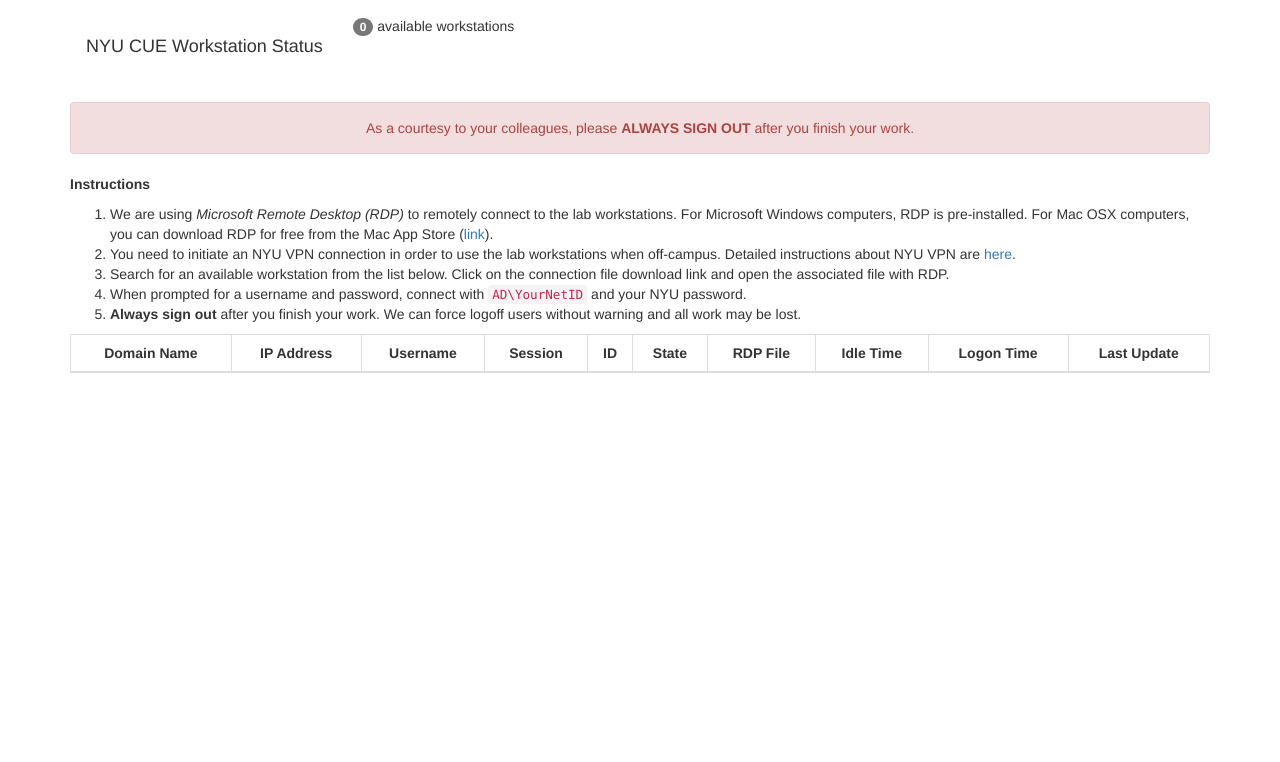
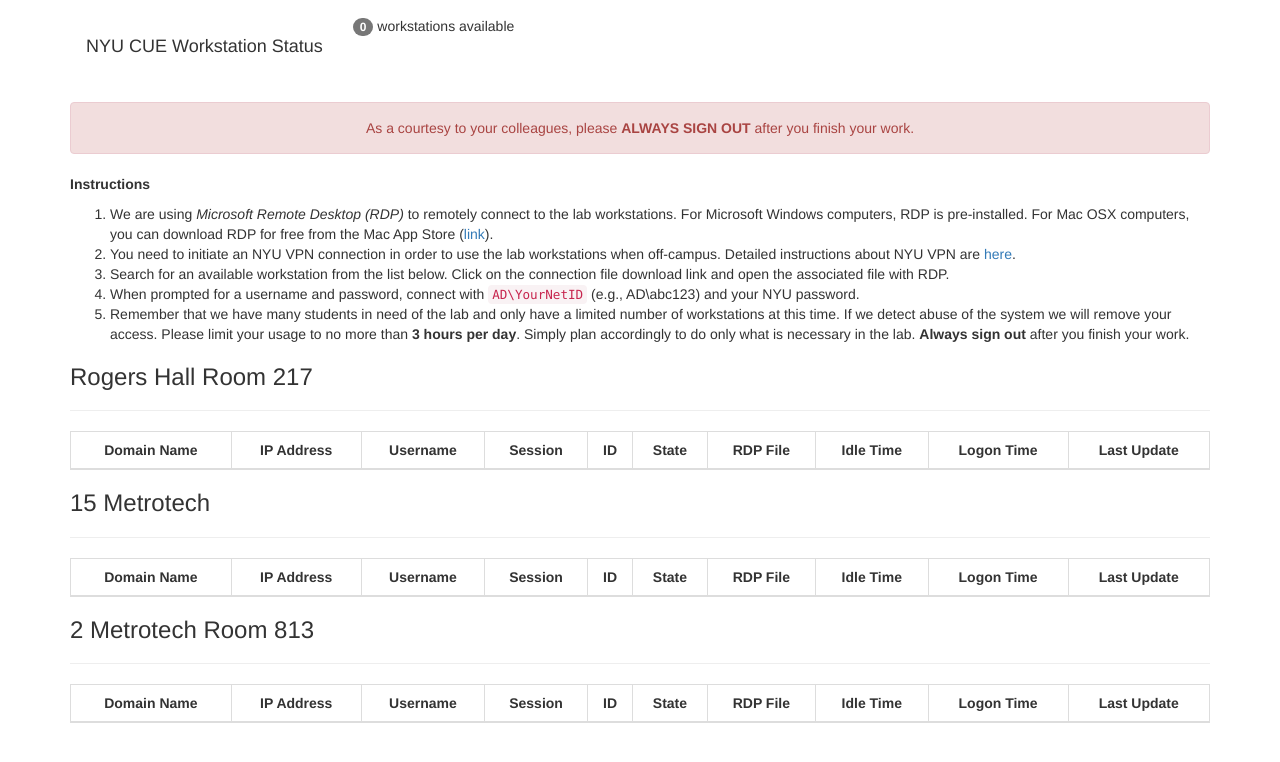
Before and after one commit to bsashank2710/nyu-lab-pc-status, a Flask app: page / in a window 1280 px wide. Shown: the top 762 px of the page. Run offline with Flask 2, Linux system fonts and the light colour scheme; tables that the repository leaves empty hold one stand-in row (values such as "Sample post"); lists and menus that the app fills with data are empty; some libraries are stand-ins or nearby versions.

Commit message:
misc upgrades

```diff
--- a/app/templates/index.html
+++ b/app/templates/index.html
@@ -3,7 +3,7 @@
 {% block nav_text %}
 <span class="navbar-text">
   <span class="badge badge-pill badge-secondary">{{ w_count }}</span>
-  available workstations
+  workstations available
 </span>
 {% endblock %}
 
@@ -33,15 +33,20 @@
             Search for an available workstation from the list below. Click on the connection file download link and open the associated file with RDP.
           </li>
           <li>
-            When prompted for a username and password, connect with <code>AD\YourNetID</code> and your NYU password.
+            When prompted for a username and password, connect with <code>AD\YourNetID</code> (e.g., AD\abc123) and your NYU password.
           </li>
           <li>
-            <strong>Always sign out</strong> after you finish your work. We can force logoff users without warning and all work may be lost.
+            Remember that we have many students in need of the lab and only have a limited number of workstations at this time.
+            If we detect abuse of the system we will remove your access. Please limit your usage to no more than <strong>3 hours per day</strong>.
+            Simply plan accordingly to do only what is necessary in the lab. <strong>Always sign out</strong> after you finish your work.
           </li>
         </ol>
       </p>
     </div>
   </div>
+
+  <h3>Rogers Hall Room 217</h3>
+  <hr class="mt-0">
 
   <table class="table table-sm table-bordered table-hover">
     <thead>
@@ -60,6 +65,7 @@
     </thead>
     <tbody>
       {% for key, value in status_dict.items() %}
+        {% if key[:5] == "CUE03" %}
         <tr>
           <td>{{ key }}</td>
           <td>{{ value[0] if value[0] else '' }}</td>
@@ -84,8 +90,113 @@
           <td>{{ value[6] if value[6] else '' }}</td>
           <td>{{ value[7].strftime('%m/%d/%Y %I:%M %p') }}</td>
         </tr>
+        {% endif %}
       {% endfor %}
     </tbody>
   </table>
 
+
+  <h3>15 Metrotech</h3>
+  <hr class="mt-0">
+
+  <table class="table table-sm table-bordered table-hover">
+    <thead>
+      <tr>
+        <th scope="col" class="text-center align-middle">Domain Name</th>
+        <th scope="col" class="text-center align-middle">IP Address</th>
+        <th scope="col" class="text-center align-middle">Username</th>
+        <th scope="col" class="text-center align-middle">Session</th>
+        <th scope="col" class="text-center align-middle">ID</th>
+        <th scope="col" class="text-center align-middle">State</th>
+        <th scope="col" class="text-center align-middle">RDP File</th>
+        <th scope="col" class="text-center align-middle">Idle Time</th>
+        <th scope="col" class="text-center align-middle">Logon Time</th>
+        <th scope="col" class="text-center align-middle">Last Update</th>
+      </tr>
+    </thead>
+    <tbody>
+      {% for key, value in status_dict.items() %}
+        {% if key[:5] == "CUE04" %}
+        <tr>
+          <td>{{ key }}</td>
+          <td>{{ value[0] if value[0] else '' }}</td>
+          <td>{{ value[1] if value[1] else '' }}</td>
+          <td>{{ value[2] if value[2] else '' }}</td>
+          <td>{{ value[3] if value[3] else '' }}</td>
+          {% if value[4] == 'Available' %}
+            <td><span class="text-success">{{ value[4] }}</span></td>
+          {% elif value[4] == 'System Down' %}
+            <td><span class="text-danger">{{ value[4] }}</span></td>
+          {% else %}
+            <td><span class="text-warning">{{ value[4] }}</span></td>
+          {% endif %}
+          <td>
+            {% if value[4] == 'Available' %}
+              <a href="{{ url_for('get_rdp_file', domain_name=key) }}">
+                download
+              </a>
+            {% endif %}
+          </td>
+          <td>{{ value[5] if value[5] else '' }}</td>
+          <td>{{ value[6] if value[6] else '' }}</td>
+          <td>{{ value[7].strftime('%m/%d/%Y %I:%M %p') }}</td>
+        </tr>
+        {% endif %}
+      {% endfor %}
+    </tbody>
+  </table>
+
+
+
+  <h3>2 Metrotech Room 813</h3>
+  <hr class="mt-0">
+
+  <table class="table table-sm table-bordered table-hover">
+    <thead>
+      <tr>
+        <th scope="col" class="text-center align-middle">Domain Name</th>
+        <th scope="col" class="text-center align-middle">IP Address</th>
+        <th scope="col" class="text-center align-middle">Username</th>
+        <th scope="col" class="text-center align-middle">Session</th>
+        <th scope="col" class="text-center align-middle">ID</th>
+        <th scope="col" class="text-center align-middle">State</th>
+        <th scope="col" class="text-center align-middle">RDP File</th>
+        <th scope="col" class="text-center align-middle">Idle Time</th>
+        <th scope="col" class="text-center align-middle">Logon Time</th>
+        <th scope="col" class="text-center align-middle">Last Update</th>
+      </tr>
+    </thead>
+    <tbody>
+      {% for key, value in status_dict.items() %}
+        {% if key[:4] == "CUSP" %}
+        <tr>
+          <td>{{ key }}</td>
+          <td>{{ value[0] if value[0] else '' }}</td>
+          <td>{{ value[1] if value[1] else '' }}</td>
+          <td>{{ value[2] if value[2] else '' }}</td>
+          <td>{{ value[3] if value[3] else '' }}</td>
+          {% if value[4] == 'Available' %}
+            <td><span class="text-success">{{ value[4] }}</span></td>
+          {% elif value[4] == 'System Down' %}
+            <td><span class="text-danger">{{ value[4] }}</span></td>
+          {% else %}
+            <td><span class="text-warning">{{ value[4] }}</span></td>
+          {% endif %}
+          <td>
+            {% if value[4] == 'Available' %}
+              <a href="{{ url_for('get_rdp_file', domain_name=key) }}">
+                download
+              </a>
+            {% endif %}
+          </td>
+          <td>{{ value[5] if value[5] else '' }}</td>
+          <td>{{ value[6] if value[6] else '' }}</td>
+          <td>{{ value[7].strftime('%m/%d/%Y %I:%M %p') }}</td>
+        </tr>
+        {% endif %}
+      {% endfor %}
+    </tbody>
+  </table>
+
+
 {% endblock %}
```
Also changed, not shown: app/__init__.py (+24 -0 lines), email_test.py (added, +21 -0 lines), status_check.py (+9 -2 lines).
